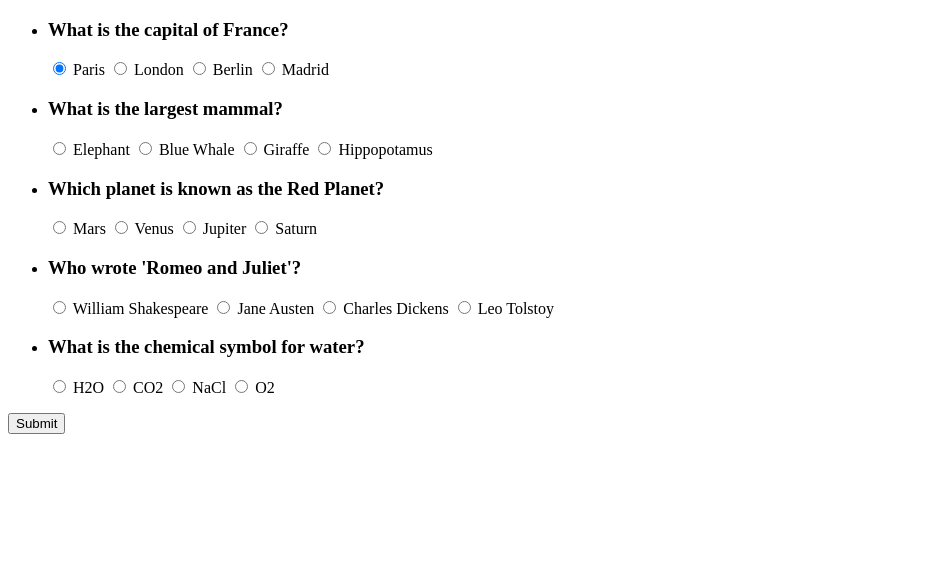
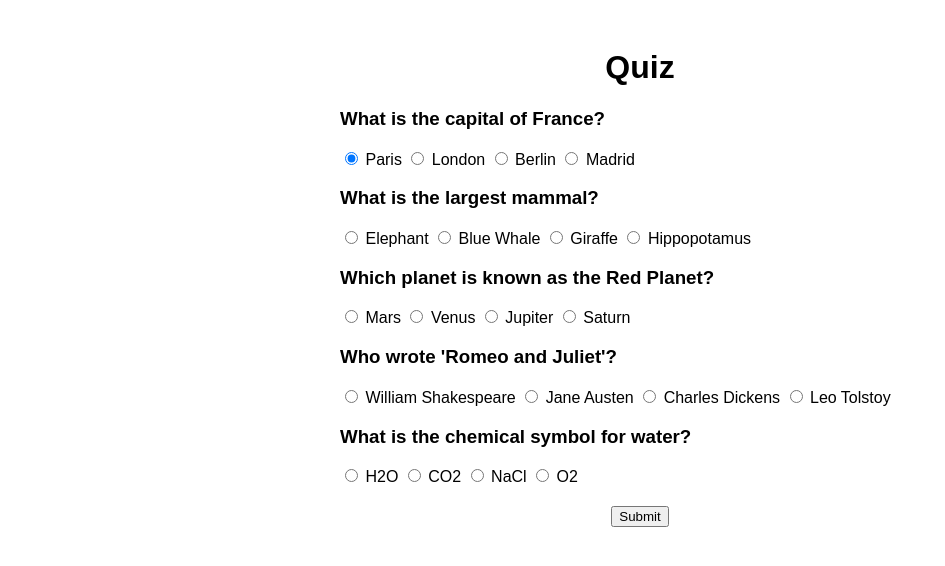
Before and after one commit to acciojob/quiz-with-session-Bharat8087, a website: page main.html in a window 1280 px wide. Both pictures are taken after a click on the radio button "Paris". Shown: the whole page, without its empty margins (0-945 px from the left). Drawn offline with Linux system fonts and the light colour scheme.

Commit message:
created a submission

```diff
--- a/main.html
+++ b/main.html
@@ -4,111 +4,17 @@
   <meta charset="UTF-8">
   <meta name="viewport" content="width=device-width, initial-scale=1.0">
   <title>Quiz</title>
+  <link rel="stylesheet" href="styles.css">
 </head>
 <body>
-  <form id="quizForm">
-    <ul id="questionsList"></ul>
-    <button type="submit">Submit</button>
-  </form>
-  <p id="score"></p>
-
-  <script>
-    document.addEventListener('DOMContentLoaded', () => {
-      const questions = [
-        {
-          question: "What is the capital of France?",
-          options: ["Paris", "London", "Berlin", "Madrid"],
-          correctAnswer: "Paris"
-        },
-        {
-          question: "What is the largest mammal?",
-          options: ["Elephant", "Blue Whale", "Giraffe", "Hippopotamus"],
-          correctAnswer: "Blue Whale"
-        },
-        {
-          question: "Which planet is known as the Red Planet?",
-          options: ["Mars", "Venus", "Jupiter", "Saturn"],
-          correctAnswer: "Mars"
-        },
-        {
-          question: "Who wrote 'Romeo and Juliet'?",
-          options: ["William Shakespeare", "Jane Austen", "Charles Dickens", "Leo Tolstoy"],
-          correctAnswer: "William Shakespeare"
-        },
-        {
-          question: "What is the chemical symbol for water?",
-          options: ["H2O", "CO2", "NaCl", "O2"],
-          correctAnswer: "H2O"
-        }
-      ];
-
-      function displayQuestions() {
-        const questionsList = document.getElementById('questionsList');
-        questionsList.innerHTML = '';
-        questions.forEach((q, index) => {
-          const questionItem = document.createElement('li');
-          questionItem.innerHTML = `
-            <h3>${q.question}</h3>
-            <div>
-              ${q.options.map((opt, i) => `
-                <input type="radio" id="q${index}option${i}" name="question${index}" value="${opt}">
-                <label for="q${index}option${i}">${opt}</label>
-              `).join('')}
-            </div>
-          `;
-          questionsList.appendChild(questionItem);
-        });
-      }
-
-      function saveProgress() {
-        const answers = Array.from(document.querySelectorAll('input[type="radio"]:checked')).reduce((acc, input) => {
-          const questionIndex = parseInt(input.name.replace('question', ''));
-          acc[questionIndex] = input.value;
-          return acc;
-        }, {});
-        sessionStorage.setItem('progress', JSON.stringify(answers));
-      }
-
-      function calculateScore() {
-        const userAnswers = Array.from(document.querySelectorAll('input[type="radio"]:checked')).reduce((acc, input) => {
-          acc[input.name] = input.value;
-          return acc;
-        }, {});
-
-        let score = 0;
-        questions.forEach((q, index) => {
-          const userAnswer = userAnswers[`question${index}`];
-          if (userAnswer === q.correctAnswer) {
-            score++;
-          }
-        });
-
-        document.getElementById('score').textContent = `Your score is ${score} out of 5.`;
-        localStorage.setItem('score', score);
-      }
-
-      document.getElementById('quizForm').addEventListener('submit', function(event) {
-        event.preventDefault();
-        calculateScore();
-      });
-
-      document.getElementById('quizForm').addEventListener('change', saveProgress);
-
-      // Call function to display questions
-      displayQuestions();
-
-      const savedProgress = sessionStorage.getItem('progress');
-      if (savedProgress) {
-        const progress = JSON.parse(savedProgress);
-        for (let index in progress) {
-          const answer = progress[index];
-          const input = document.querySelector(`input[name="question${index}"][value="${answer}"]`);
-          if (input) {
-            input.checked = true;
-          }
-        }
-      }
-    });
-  </script>
+  <div class="container">
+    <h1>Quiz</h1>
+    <form id="quizForm">
+      <ol id="questionsList"></ol>
+      <button type="submit">Submit</button>
+    </form>
+    <div id="score"></div>
+  </div>
+  <script src="script.js"></script>
 </body>
 </html>
--- a/script.js
+++ b/script.js
@@ -1,5 +1,6 @@
+document.addEventListener('DOMContentLoaded', () => {
   // Define your questions here
-/*const questions = [
+  const questions = [
     {
       question: "What is the capital of France?",
       options: ["Paris", "London", "Berlin", "Madrid"],
@@ -53,7 +54,7 @@ function saveProgress() {
       acc[questionIndex] = input.value;
       return acc;
     }, {});
-  sessionStorage.setItem('progress', JSON.stringify(Object.values(answers)));
+    sessionStorage.setItem('progress', JSON.stringify(answers));
   }
 
   // Function to calculate score
@@ -75,28 +76,24 @@ function calculateScore() {
     localStorage.setItem('score', score);
   }
 
-// Event listener for form submission
   document.getElementById('quizForm').addEventListener('submit', function(event) {
     event.preventDefault();
     calculateScore();
   });
 
-// Event listener for radio button change
   document.getElementById('quizForm').addEventListener('change', saveProgress);
 
-// Call function to display questions
   displayQuestions();
 
-// Load progress if any
-window.addEventListener('DOMContentLoaded', () => {
   const savedProgress = sessionStorage.getItem('progress');
   if (savedProgress) {
     const progress = JSON.parse(savedProgress);
-    progress.forEach((answer, index) => {
+    for (let index in progress) {
+      const answer = progress[index];
       const input = document.querySelector(`input[name="question${index}"][value="${answer}"]`);
       if (input) {
         input.checked = true;
       }
+    }
+  }
 });
-  }
-});*/
```
Lines whose indentation alone changed are shown as unchanged.
